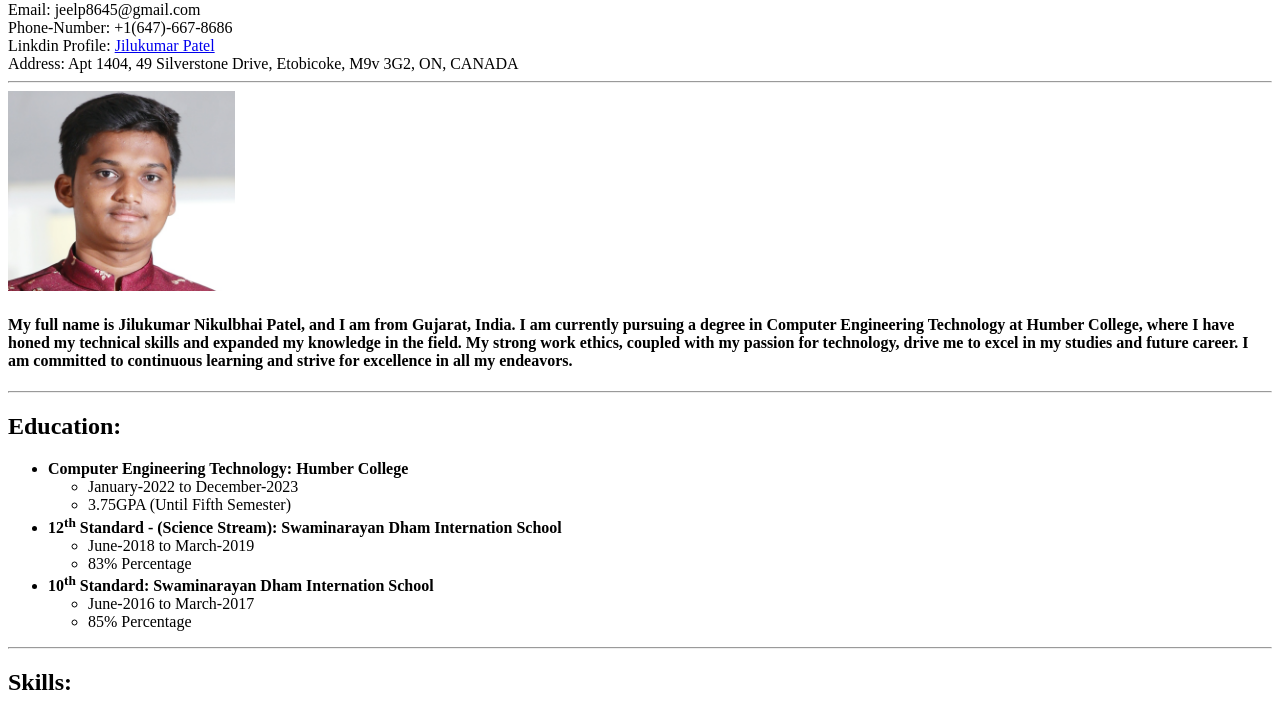
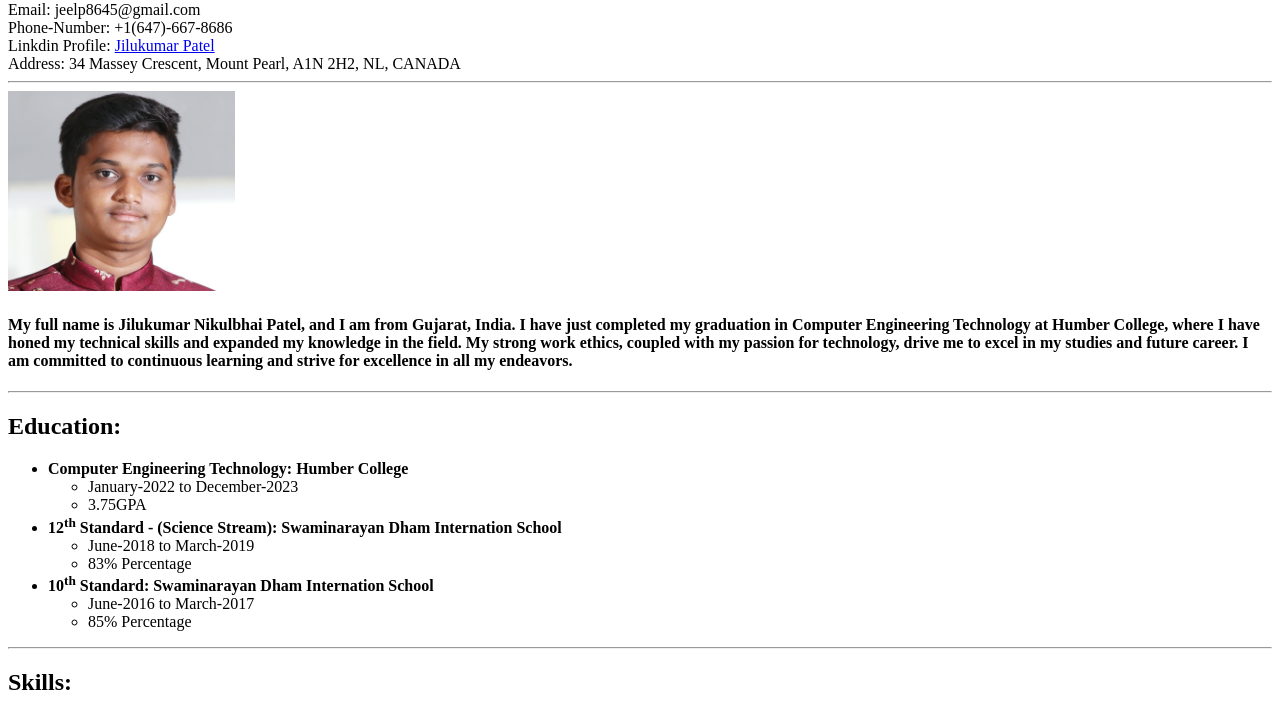
Before and after one commit to JeelPatel2127/Capstrone-1, a plain HTML site: page index.html in a window 1280 px wide. Shown: the part 79-792 px from the top of the page. Drawn offline with Linux system fonts and the light colour scheme.

Commit message:
Update index.html

```diff
--- a/index.html
+++ b/index.html
@@ -12,18 +12,18 @@ Phone-Number: +1(647)-667-8686
 <br>
 Linkdin Profile: <a href="https://www.linkedin.com/in/jilukumar-patel-194a41229/">Jilukumar Patel</a>
 <br>
-Address: Apt 1404, 49 Silverstone Drive, Etobicoke, M9v 3G2, ON, CANADA
+Address: 34 Massey Crescent, Mount Pearl, A1N 2H2, NL, CANADA
 <hr />
 
 <img src="./Mine- Image.png" alt="Jilukumar Photo" height="200" />
-<h4>My full name is Jilukumar Nikulbhai Patel, and I am from Gujarat, India. I am currently pursuing a degree in Computer Engineering Technology at Humber College, where I have honed my technical skills and expanded my knowledge in the field. My strong work ethics, coupled with my passion for technology, drive me to excel in my studies and future career. I am committed to continuous learning and strive for excellence in all my endeavors.</h4>
+<h4>My full name is Jilukumar Nikulbhai Patel, and I am from Gujarat, India. I have just completed my graduation in  Computer Engineering Technology at Humber College, where I have honed my technical skills and expanded my knowledge in the field. My strong work ethics, coupled with my passion for technology, drive me to excel in my studies and future career. I am committed to continuous learning and strive for excellence in all my endeavors.</h4>
 
 <hr />
 <h2> Education:</h2>
 <ul>
     <li><b>Computer Engineering Technology: Humber College</b> <ul>
         <li> January-2022 to December-2023</li>
-        <li>3.75GPA (Until Fifth Semester)</li>
+        <li>3.75GPA </li>
     </ul></li>
     <li><b>12<sup>th</sup> Standard - (Science Stream): Swaminarayan Dham Internation School</b>
     <ul>
```
